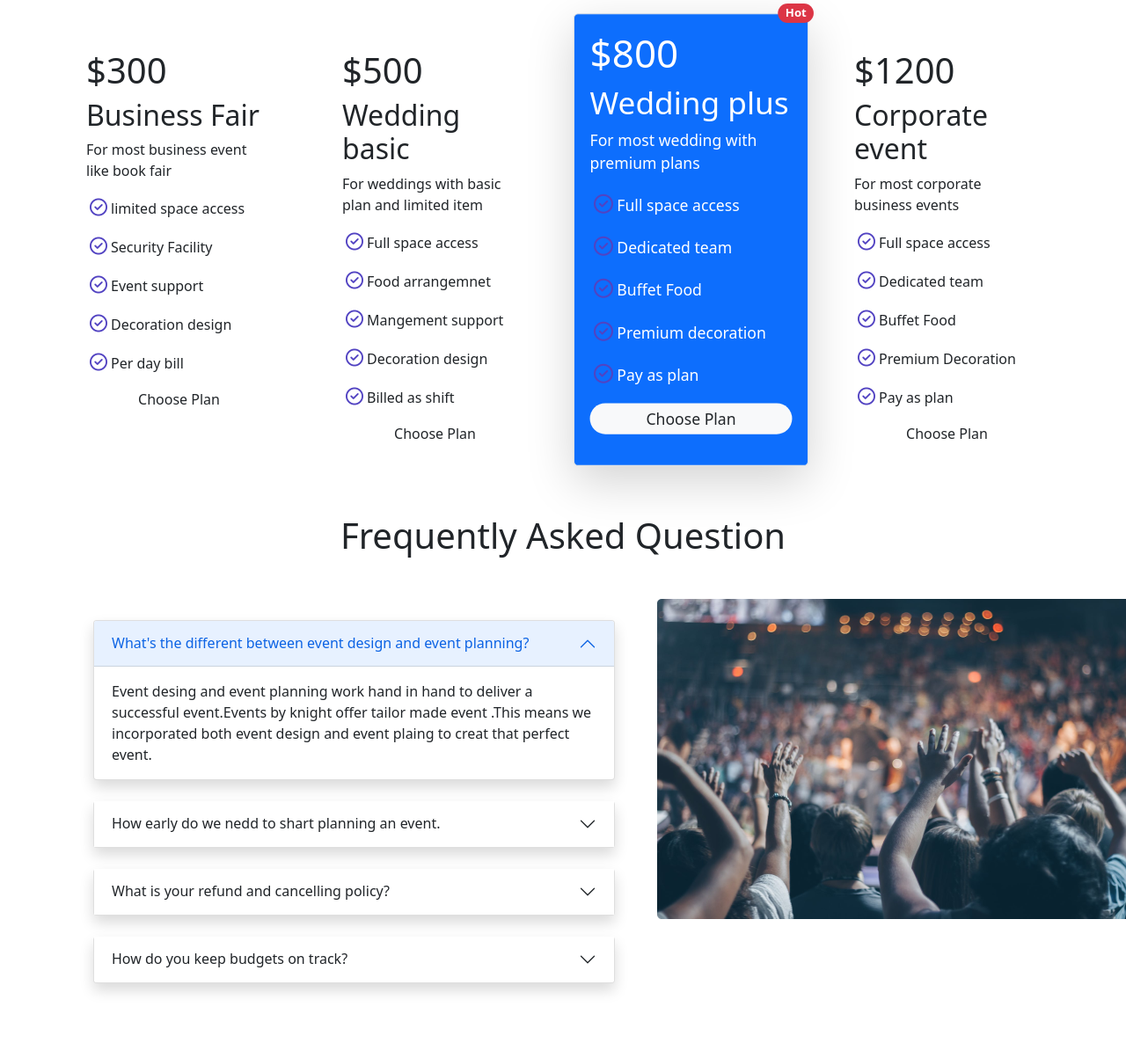
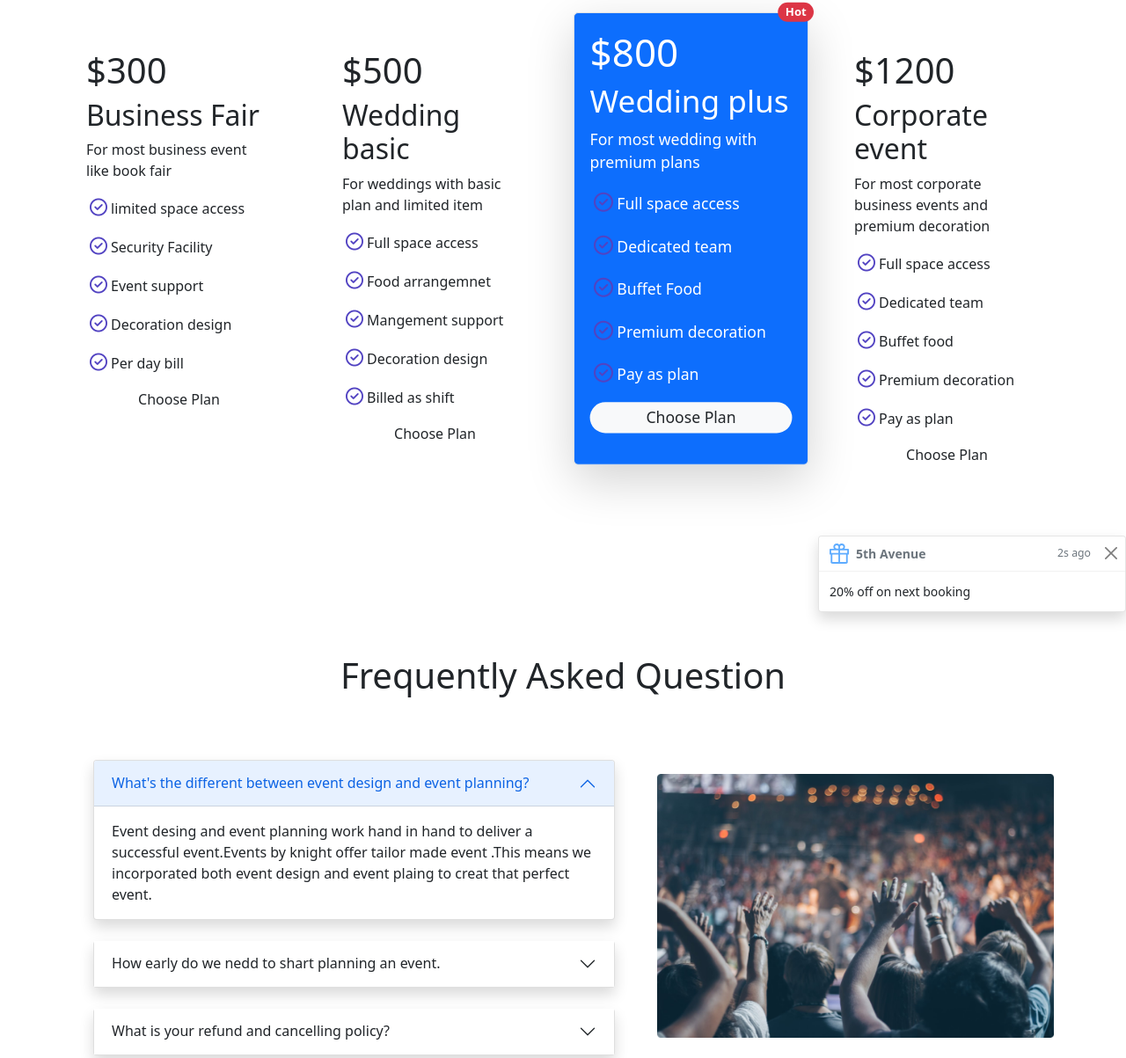
Before and after one commit to Nahid-khandakar/5th-Avenue-Center, a plain HTML site: page index.html in a window 1280 px wide. Shown: the part 721-1924 px from the top of the page at 88% size. Drawn offline with nearby package versions, Linux system fonts and the light colour scheme.

Commit message:
section 3 complete

```diff
--- a/CSS/style.css
+++ b/CSS/style.css
@@ -14,4 +14,5 @@
     color:#5243c2;
     background-color: transparent;
 
+
 }
--- a/index.html
+++ b/index.html
@@ -224,7 +224,7 @@
                         <div>
                             <h1>$800</h1>
                             <h2>Wedding plus</h2>
-                            <p>For most wedding with premium plans</p>
+                            <p>For most wedding with premium plans </p>
                             <p><i class="far fa-check-circle p-1"></i>Full space access</p>
                             <p><i class="far fa-check-circle p-1"></i>Dedicated team</p>
                             <p><i class="far fa-check-circle p-1"></i>Buffet Food</p>
@@ -248,12 +248,12 @@
                         <div>
                             <h1>$1200</h1>
                             <h2>Corporate event</h2>
-                            <p>For most corporate business events</p>
-                            <p><i class="far fa-check-circle p-1 custom-favicon"></i>Full space access</p>
-                            <p><i class="far fa-check-circle p-1 custom-favicon"></i>Dedicated team</p>
-                            <p><i class="far fa-check-circle p-1 custom-favicon"></i>Buffet Food</p>
-                            <p><i class="far fa-check-circle p-1 custom-favicon"></i>Premium Decoration</p>
-                            <p><i class="far fa-check-circle p-1 custom-favicon"></i>Pay as plan</p>
+                            <p>For most corporate business events and premium decoration </p>
+                            <p><i class="far fa-check-circle p-1"></i>Full space access</p>
+                            <p><i class="far fa-check-circle p-1"></i>Dedicated team</p>
+                            <p><i class="far fa-check-circle p-1"></i>Buffet food</p>
+                            <p><i class="far fa-check-circle p-1"></i>Premium decoration</p>
+                            <p><i class="far fa-check-circle p-1"></i>Pay as plan</p>
                         </div>
 
                         <div>
@@ -266,6 +266,23 @@
 
 
             </div>
+        </section>
+
+        <!-- Toasts section  -->
+        <section>
+
+            <div class="toast show ms-auto" role="alert" aria-live="assertive" aria-atomic="true">
+                <div class="toast-header">
+                    <img src="./images/Vector.svg" class="rounded me-2" alt="...">
+                    <strong class="me-auto">5th Avenue</strong>
+                    <small>2s ago</small>
+                    <button type="button" class="btn-close" data-bs-dismiss="toast" aria-label="Close"></button>
+                </div>
+                <div class="toast-body">
+                    20% off on next booking
+                </div>
+            </div>
+
         </section>
 
         <!-- Asked question section  -->
@@ -367,16 +384,19 @@
 
                 <!-- image section  -->
 
-                <div class="col-12 col-sm-12 col-md-12 col-lg-5">
-                    <img src="./images/people.png" alt="">
+                <div class="col-12 col-sm-12 col-md-12 col-lg-5 my-3">
+                    <img src="./images/people.png" alt="" class="w-100 my-4">
                 </div>
-
 
             </div>
 
+        </section>
 
+        <!-- Footer section  -->
 
-        </section>
+        <footer class="container">
+
+        </footer>
 
 
 
```
Also changed, not shown: images/Vector.svg (added).
